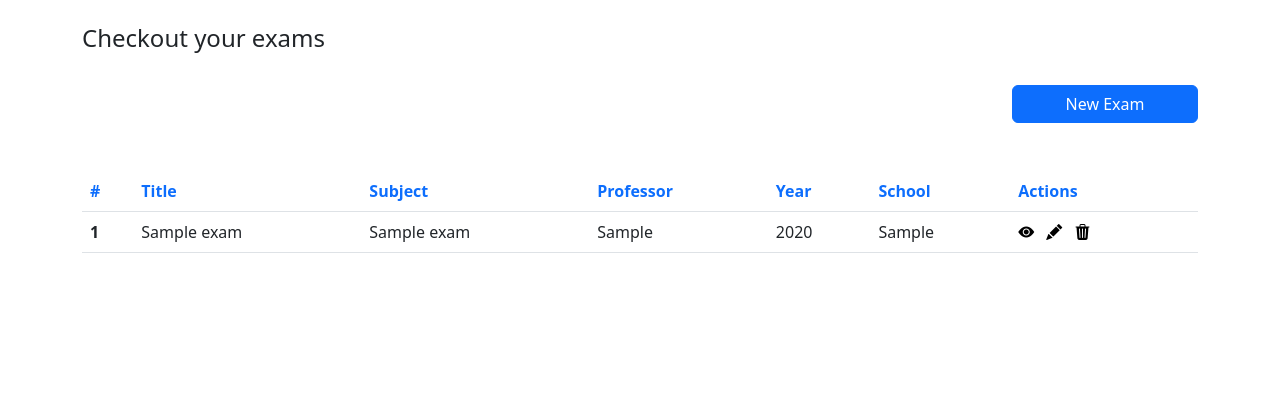
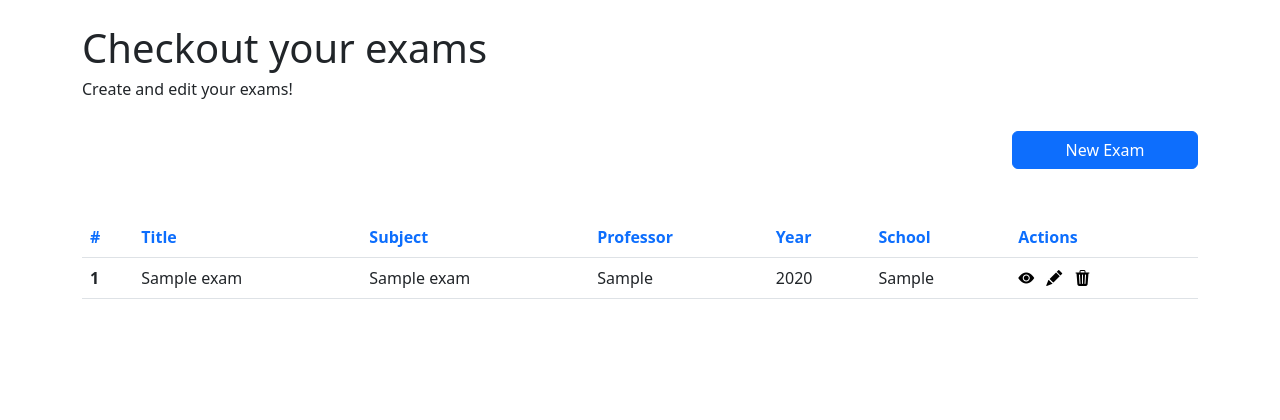
Before and after one commit to BrianArz/STAT, a PHP site: page /views/myExams.php in a window 1280 px wide. Shown: the part 56-476 px from the top of the page. Run offline with PHP 8.4, Linux system fonts and the light colour scheme; the visitor is signed in with stand-in values (Sample User, id 1); tables that the repository leaves empty or names only in its code hold one stand-in row (values such as "Sample post"); data that the repository does not hold is empty.

Commit message:
[My Exams] + refactor

```diff
--- a/views/myexams.php
+++ b/views/myexams.php
@@ -49,7 +49,8 @@
             <div class="container">
                 <div class="row">
                     <div class="col-lg-12 col-md-6">
-                        <h4>Checkout your exams</h4>
+                        <h1>Checkout your exams</h1>
+                        <h6>Create and edit your exams!</h6>
                     </div>
                 </div>
 
```
